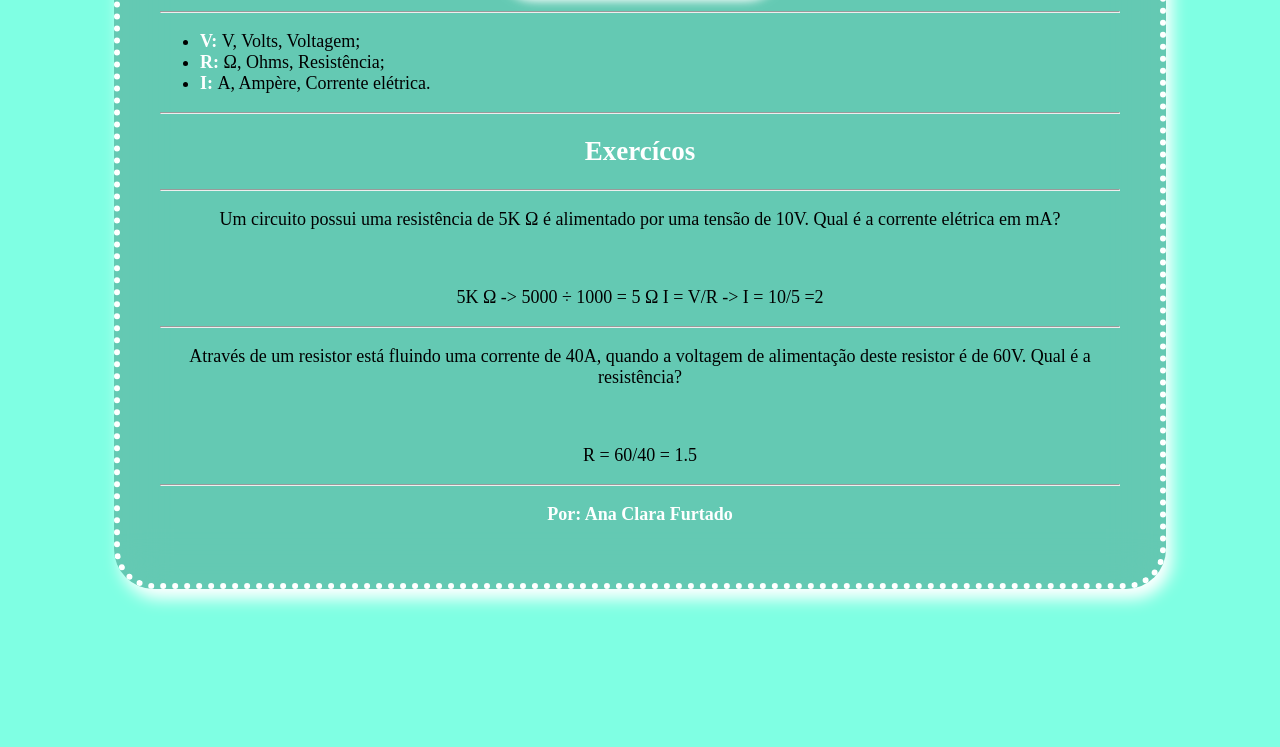
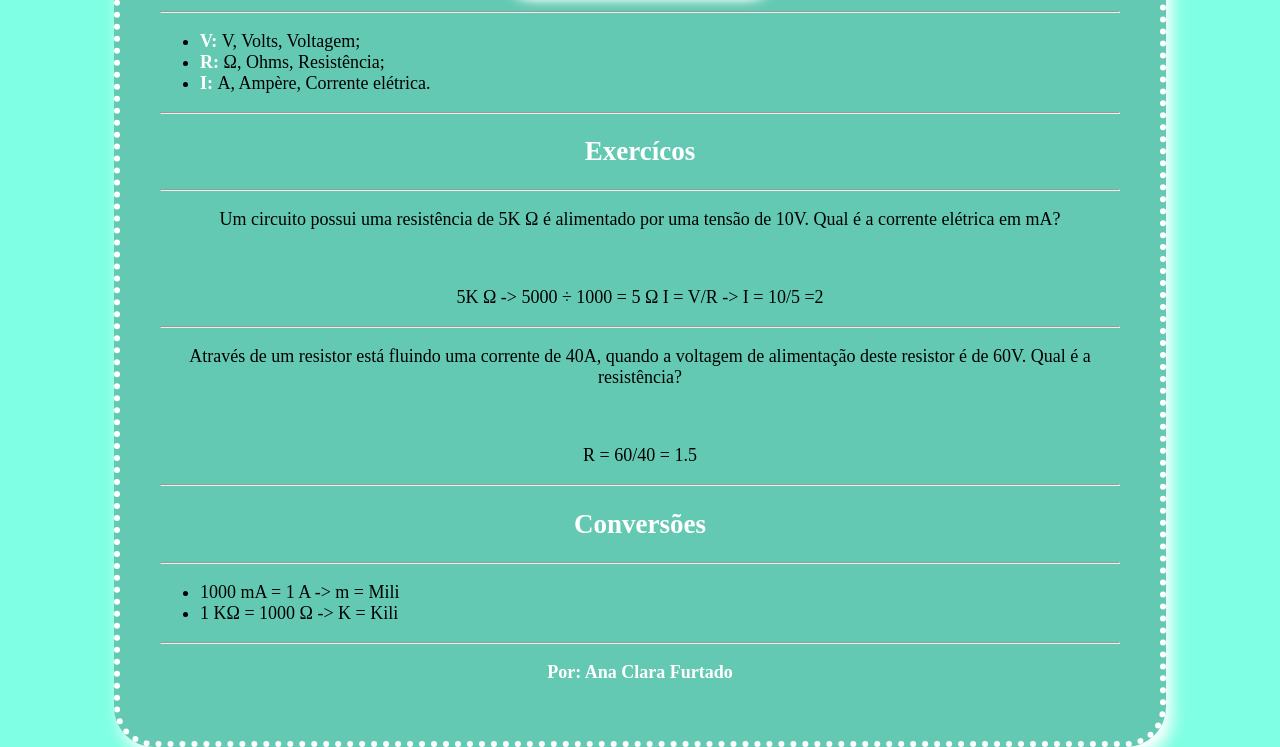
Before and after one commit to Cl4rita/eletricidade, a plain HTML site: page index.html in a window 1280 px wide. Shown: the part 1563-2310 px from the top of the page. Before the commit the page ends 2152 px from the top, so only its background shows below. Drawn offline with Linux system fonts and the light colour scheme.

Commit message:
quase acabando

```diff
--- a/index.html
+++ b/index.html
@@ -69,6 +69,15 @@
     <p>
         R = 60/40 = 1.5</p>
         <hr>
+        <h2>Conversões</h2>
+        <hr>
+        <div class="container">
+            <ul>
+                <li>1000 mA = 1 A -> m = Mili</li>
+                <li>1 KΩ = 1000 Ω -> K = Kili</li>
+            </ul>
+        </div>
+        <hr>
         <p><span>Por: Ana Clara Furtado</span></p>
     </main>
 </div>
```
